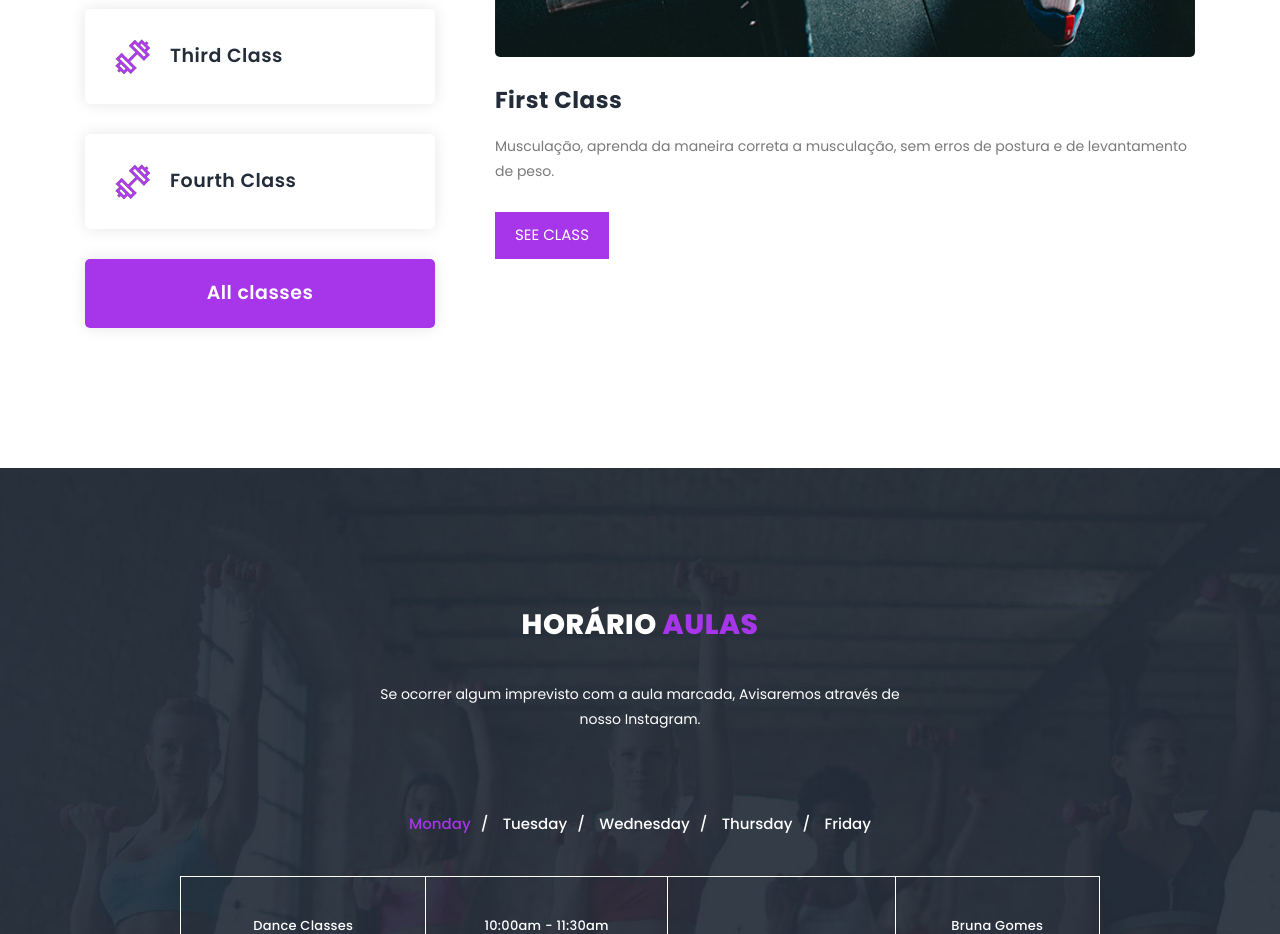
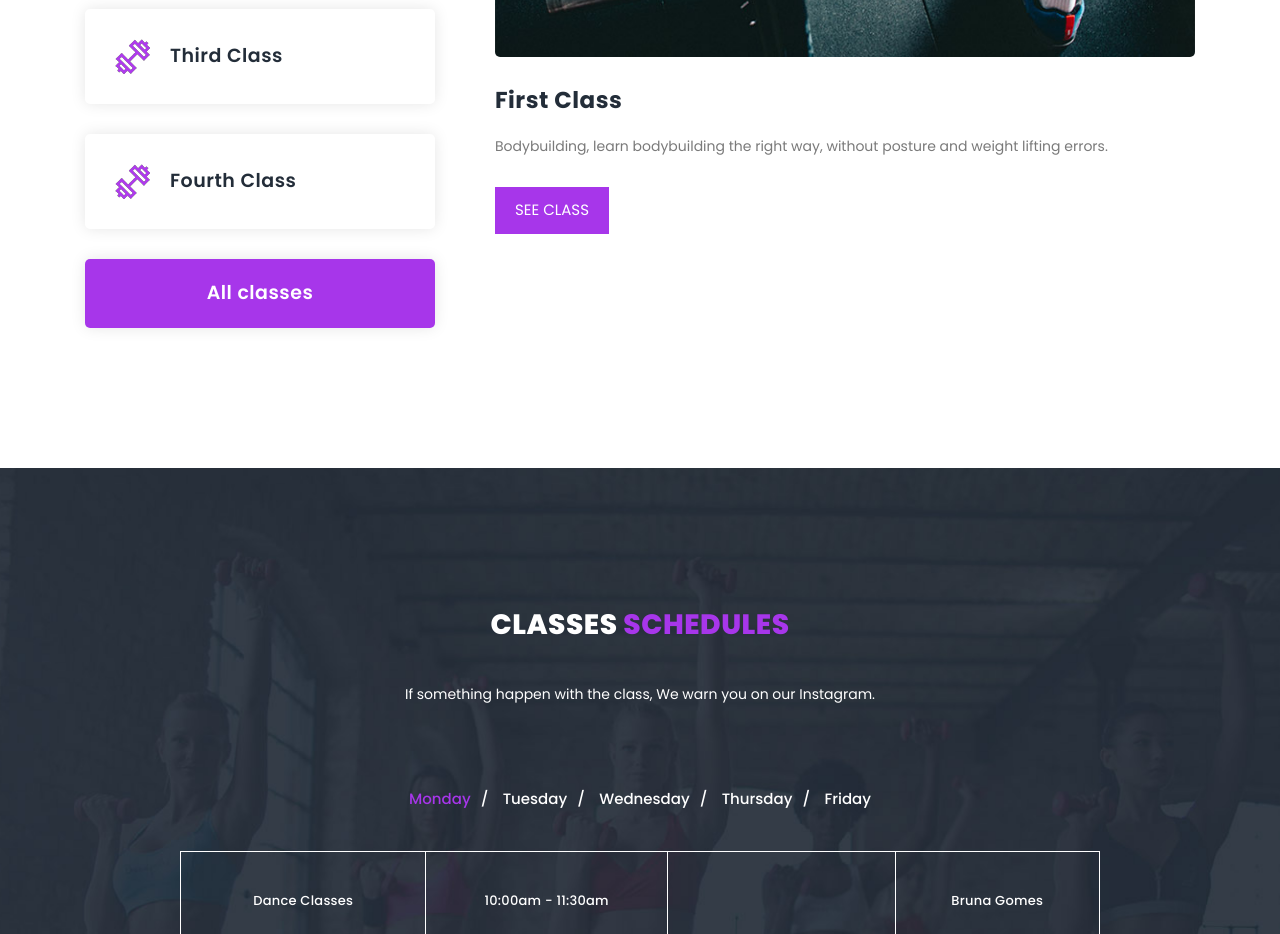
Before and after one commit to gaabrzx/BodyGYM, a plain HTML site: page english.html in a window 1280 px wide. Shown: the part 2660-3594 px from the top of the page. Drawn offline with Linux system fonts and the light colour scheme.

Commit message:
instagram commit

```diff
--- a/english.html
+++ b/english.html
@@ -213,7 +213,8 @@
                         <article id='tabs-1'>
                             <img src="assets/images/training-image-01.jpg" alt="First Class">
                             <h4>First Class</h4>
-                            <p>Musculação, aprenda da maneira correta a musculação, sem erros de postura e de levantamento de peso.</p>
+                            <p>Bodybuilding, learn bodybuilding the right way, without posture and weight lifting errors.
+                            </p>
                             <div class="main-button">
                                 <a href="#">See Class</a>
                             </div>
@@ -221,7 +222,7 @@
                         <article id='tabs-2'>
                             <img src="assets/images/training-image-02.jpg" alt="Second Training">
                             <h4>Second Class</h4>
-                            <p>Yoga, Aprenda os benefícios do YOGA, e aprenda a controlar seu corpo e mente.</p>
+                            <p>Yoga, Learn the benefits of YOGA, and learn to control your body and mind.</p>
                             <div class="main-button">
                                 <a href="#">See Class</a>
                             </div>
@@ -254,9 +255,9 @@
             <div class="row">
                 <div class="col-lg-6 offset-lg-3">
                     <div class="section-heading dark-bg">
-                        <h2>Horário <em>Aulas</em></h2>
+                        <h2>Classes <em>Schedules</em></h2>
                         <img src="assets/images/line-dec.png" alt="">
-                        <p>Se ocorrer algum imprevisto com a aula marcada, Avisaremos através de nosso Instagram.</p>
+                        <p>If something happen with the class, We warn you on our Instagram.</p>
                     </div>
                 </div>
             </div>
```
